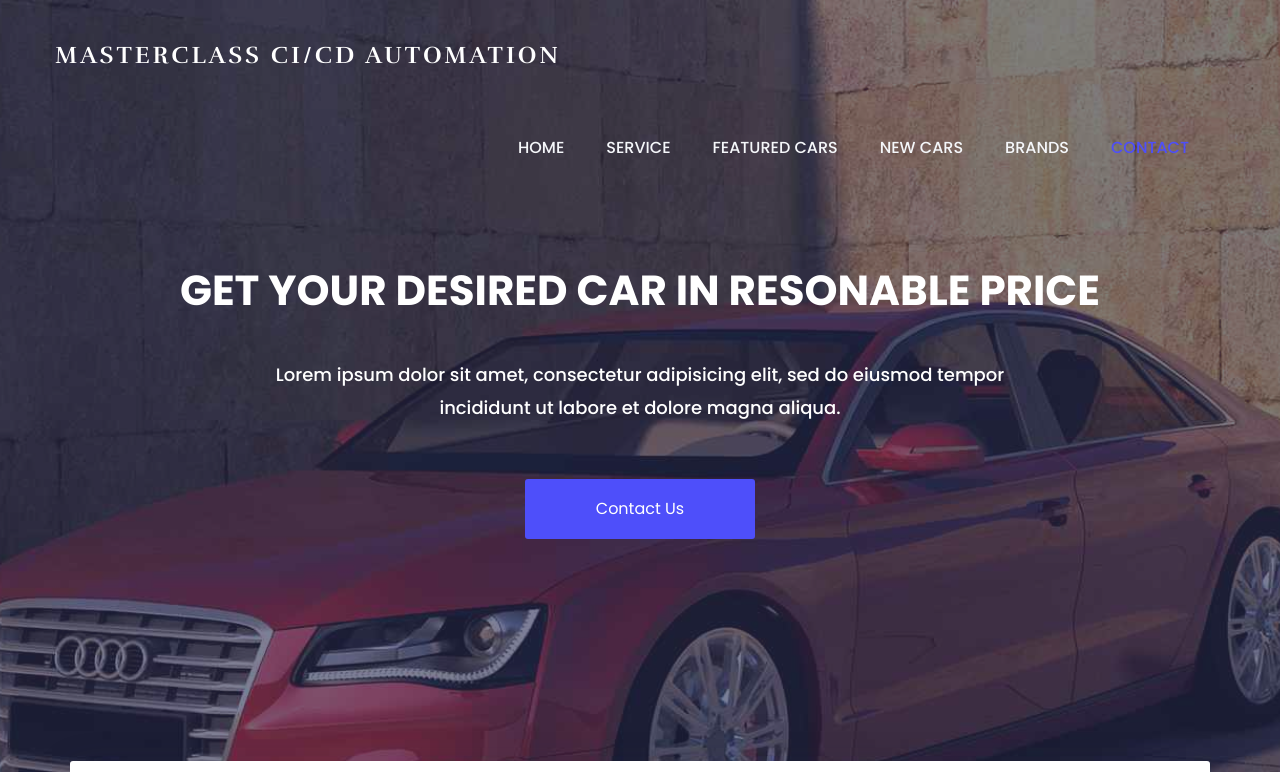
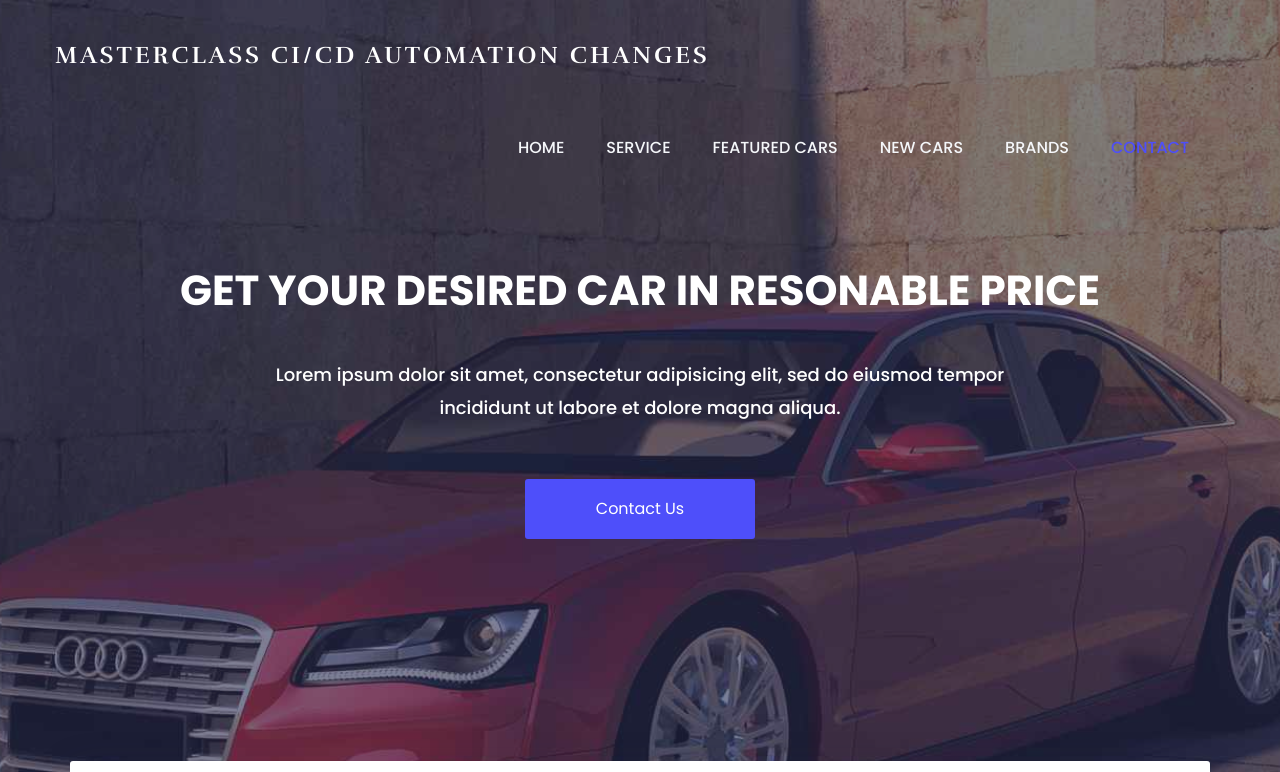
Before and after one commit to Gaur95/masterclassCICD, a plain HTML site: page index.html in a window 1280 px wide. Shown: the top 772 px of the page. Drawn offline with nearby package versions, Linux system fonts and the light colour scheme.

Commit message:
Update index.html

```diff
--- a/index.html
+++ b/index.html
@@ -78,7 +78,7 @@
 				                <button type="button" class="navbar-toggle" data-toggle="collapse" data-target="#navbar-menu">
 				                    <i class="fa fa-bars"></i>
 				                </button>
-				                <a class="navbar-brand" href="index.html">Masterclass CI/CD automation <span></span></a>
+				                <a class="navbar-brand" href="index.html">Masterclass CI/CD automation changes <span></span></a>
 
 				            </div><!--/.navbar-header-->
 				            <!-- End Header Navigation -->
```
